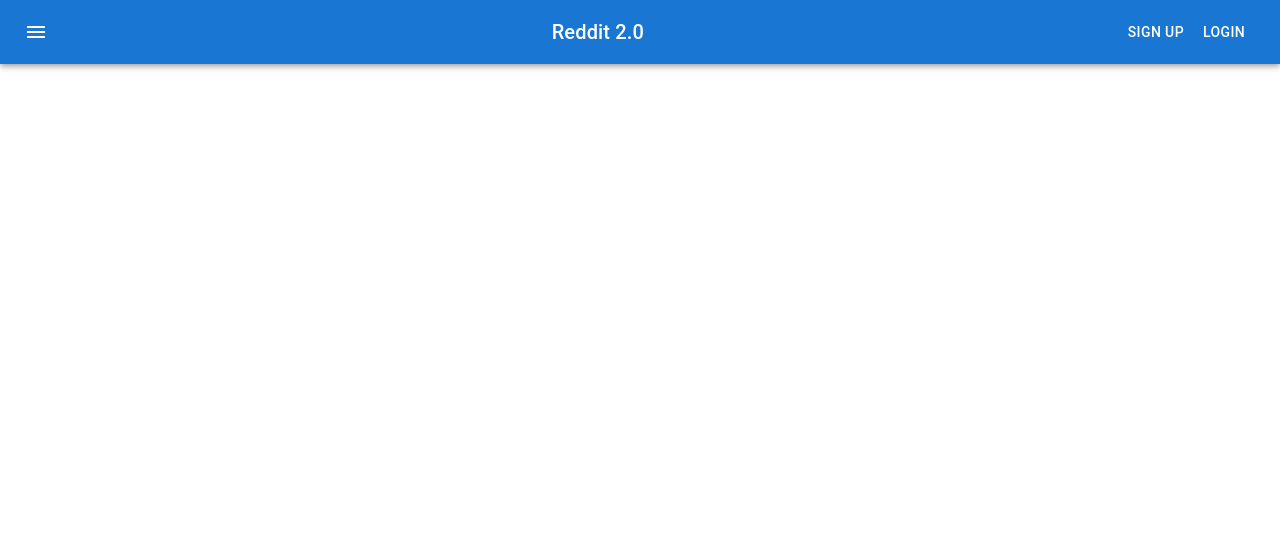
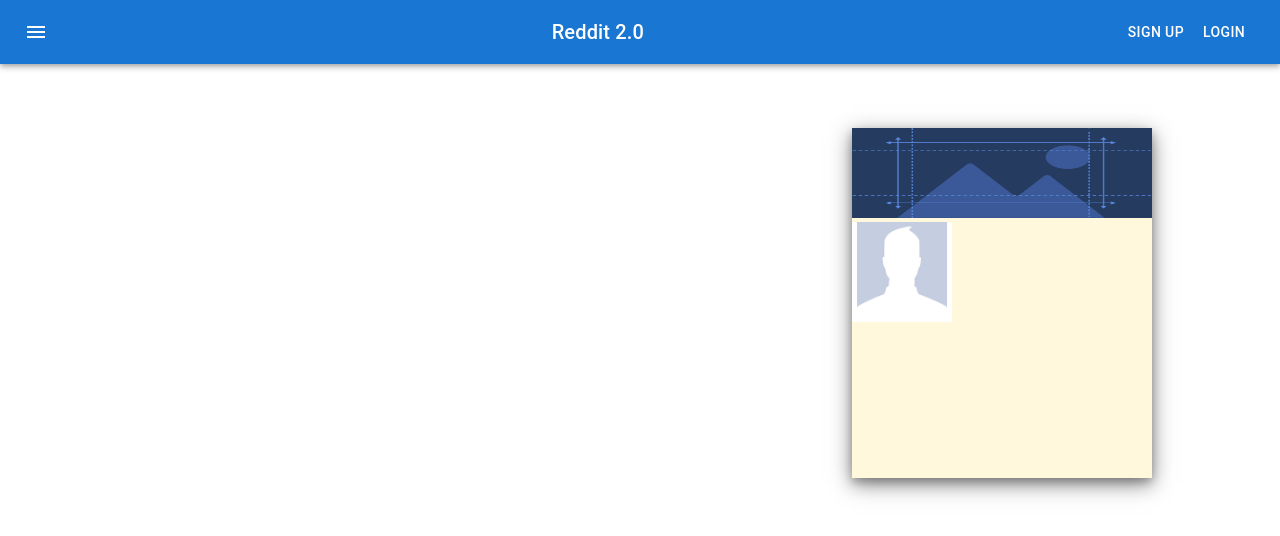
Before and after one commit to CvetkovskiIvor/prog-inz-projekt, a React (Create React App) app in the folder social-front/: page / in a window 1280 px wide. Shown: the top 536 px of the page. Built offline with nearby package versions, Linux system fonts and the light colour scheme.

Commit message:
Added cover and profile photos

```diff
--- a/social-front/src/App.js
+++ b/social-front/src/App.js
@@ -1,10 +1,12 @@
 import * as React from 'react';
 import Navbar from './components/Navbar/Navbar';
+import Profile from './components/Profile/Profile';
 
 function App() {
   return (
     <div>
      <Navbar/>
+     <Profile/>
     </div>
   );
 }
--- /dev/null
+++ b/social-front/src/components/Profile/Profile.js
@@ -0,0 +1,20 @@
+import * as React from 'react';
+import Box from '@mui/material/Box';
+import './index.css';
+import CoverPhoto from '../../Images/profile-cover.png';
+import ProfilePhoto from '../../Images/profile-image.png';
+
+export default function Profile() {
+
+  return (
+      <div className="Profile">
+          <Box className='profile-container'>
+            <img className='profile-cover-photo' src={CoverPhoto} alt=''></img>
+            <Box className='profile-image-container'>
+              <img className='profile-image-photo' src={ProfilePhoto} alt=''></img>
+
+            </Box>
+          </Box>
+      </div>
+  );
+}
--- /dev/null
+++ b/social-front/src/components/Profile/index.css
@@ -0,0 +1,24 @@
+.profile-container {
+  width: 300px;
+  height: 350px;
+  background-color: cornsilk;
+  float: right;
+  margin-top: 5%;
+  margin-right: 10%;
+  box-shadow: 0 4px 8px 0 rgba(0, 0, 0, 0.2), 0 6px 20px 0 rgba(0, 0, 0, 0.50);
+}
+.profile-image-container {
+  width: 100px;
+  height: 100px;
+  background-color: white;
+}
+.profile-cover-photo {
+  width: 100%;
+  height: 90px;
+  z-index: 1;
+}
+.profile-image-photo {
+  z-index: 2;
+  width: 90px;
+  height: 90px;
+}
```
Also changed, not shown: social-front/src/Images/profile-cover.png (added), social-front/src/Images/profile-image.png (added).
